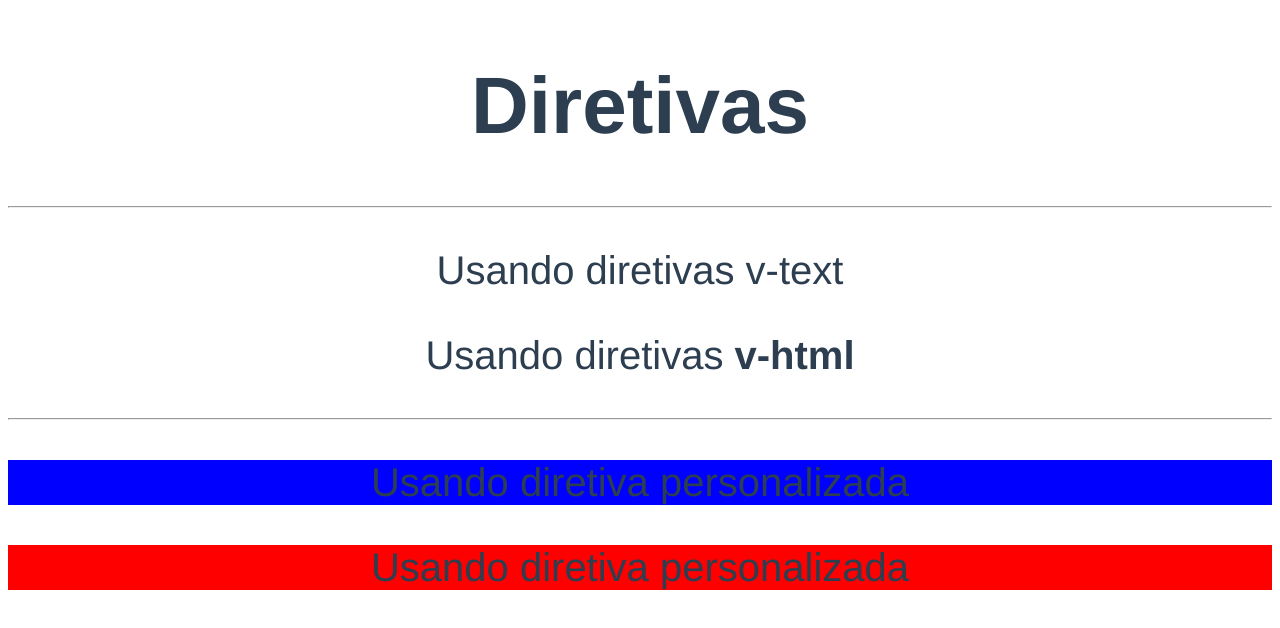
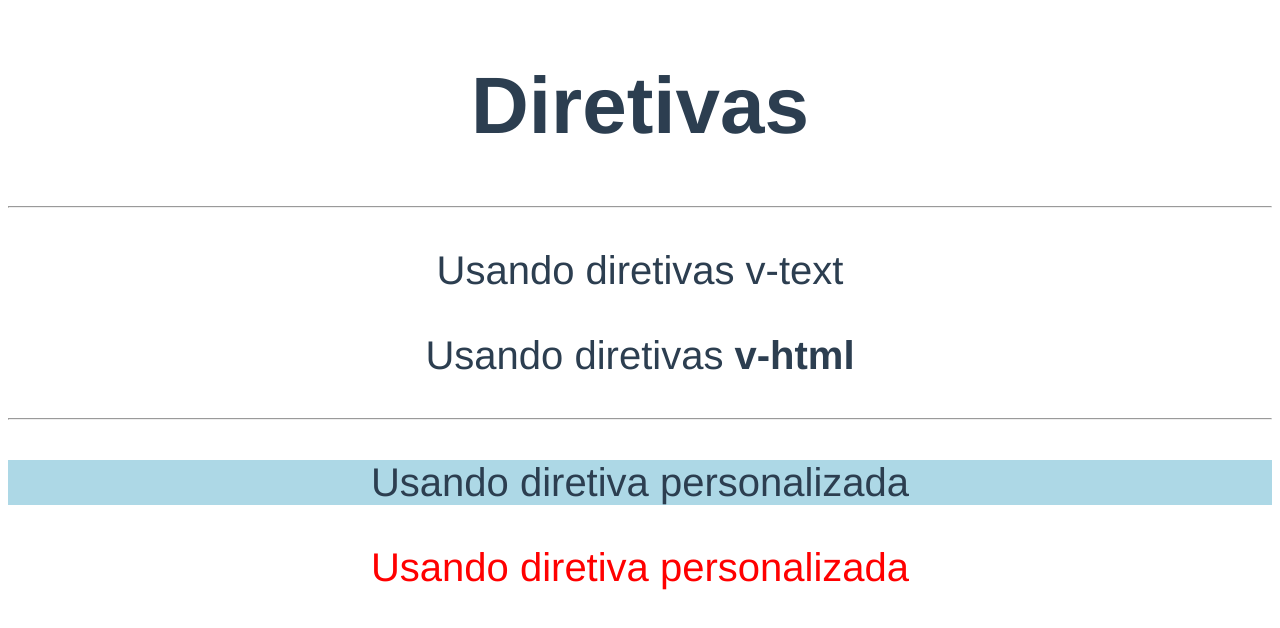
Before and after one commit to franciscojml/curso-vue, a Vue app in the folder diretivas/diretivas-exercicios/: page / in a window 1280 px wide. Shown: the top 628 px of the page. Built offline with nearby package versions, Linux system fonts and the light colour scheme.

Commit message:
passando argumento

```diff
--- a/diretivas/diretivas-exercicios/src/App.vue
+++ b/diretivas/diretivas-exercicios/src/App.vue
@@ -5,7 +5,7 @@
 		<p v-text="'Usando diretivas v-text'"></p>
 		<p v-html="'Usando diretivas <strong>v-html</strong>'"></p>
 		<hr/>
-		<p v-destaque="'blue'">Usando diretiva personalizada</p>
+		<p v-destaque:fundo="'lightblue'">Usando diretiva personalizada</p>
 		<p v-destaque="cor">Usando diretiva personalizada</p>
 	</div>
 </template>
--- a/diretivas/diretivas-exercicios/src/main.js
+++ b/diretivas/diretivas-exercicios/src/main.js
@@ -6,7 +6,12 @@ Vue.config.productionTip = false
 Vue.directive('destaque', {
 	bind(el, binding){
 		//el.style.background = 'lightgreen'
-		el.style.background = binding.value
+		if(binding.arg === 'fundo'){
+			el.style.background = binding.value
+		}else{
+			el.style.color = binding.value
+		}
+
 	}
 })
 
```
